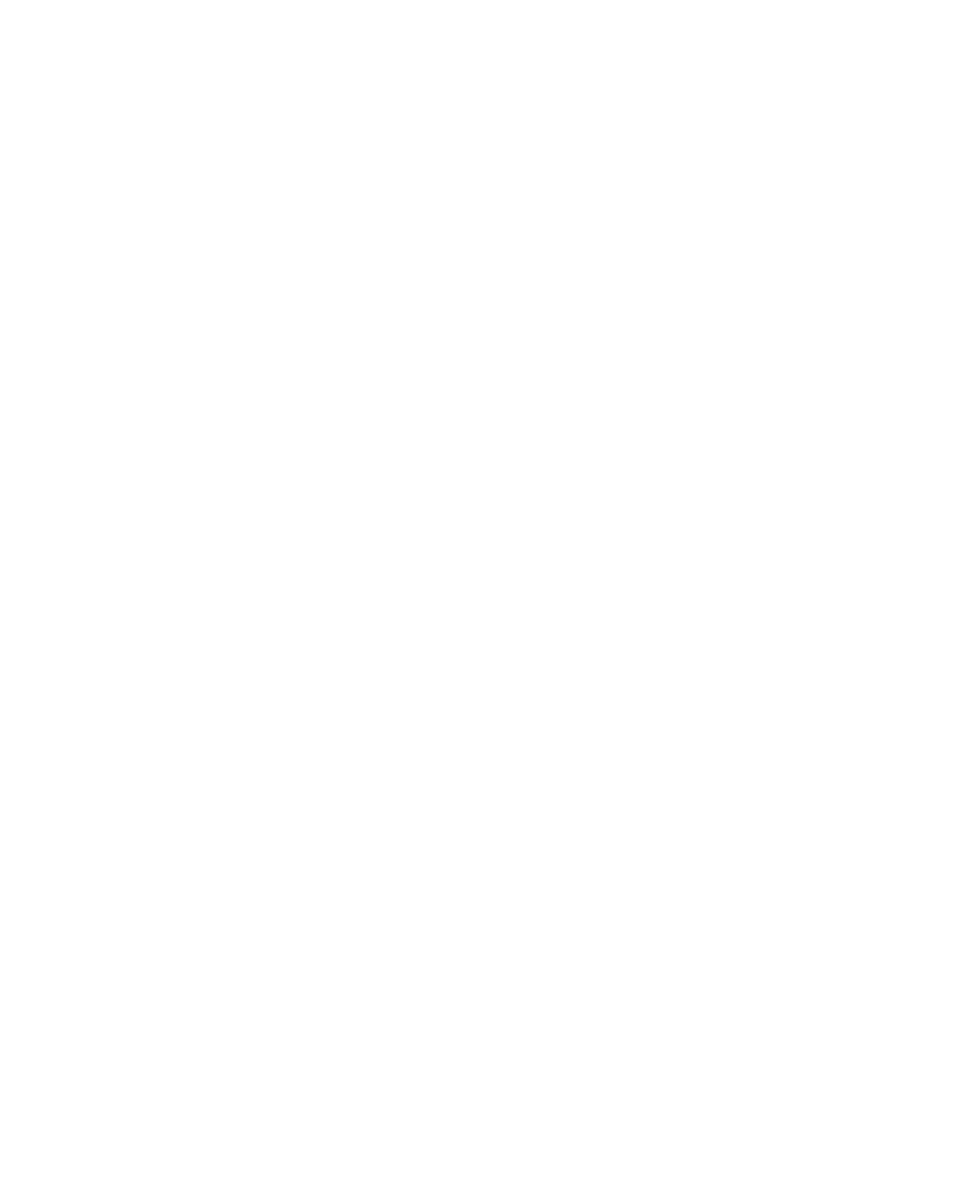
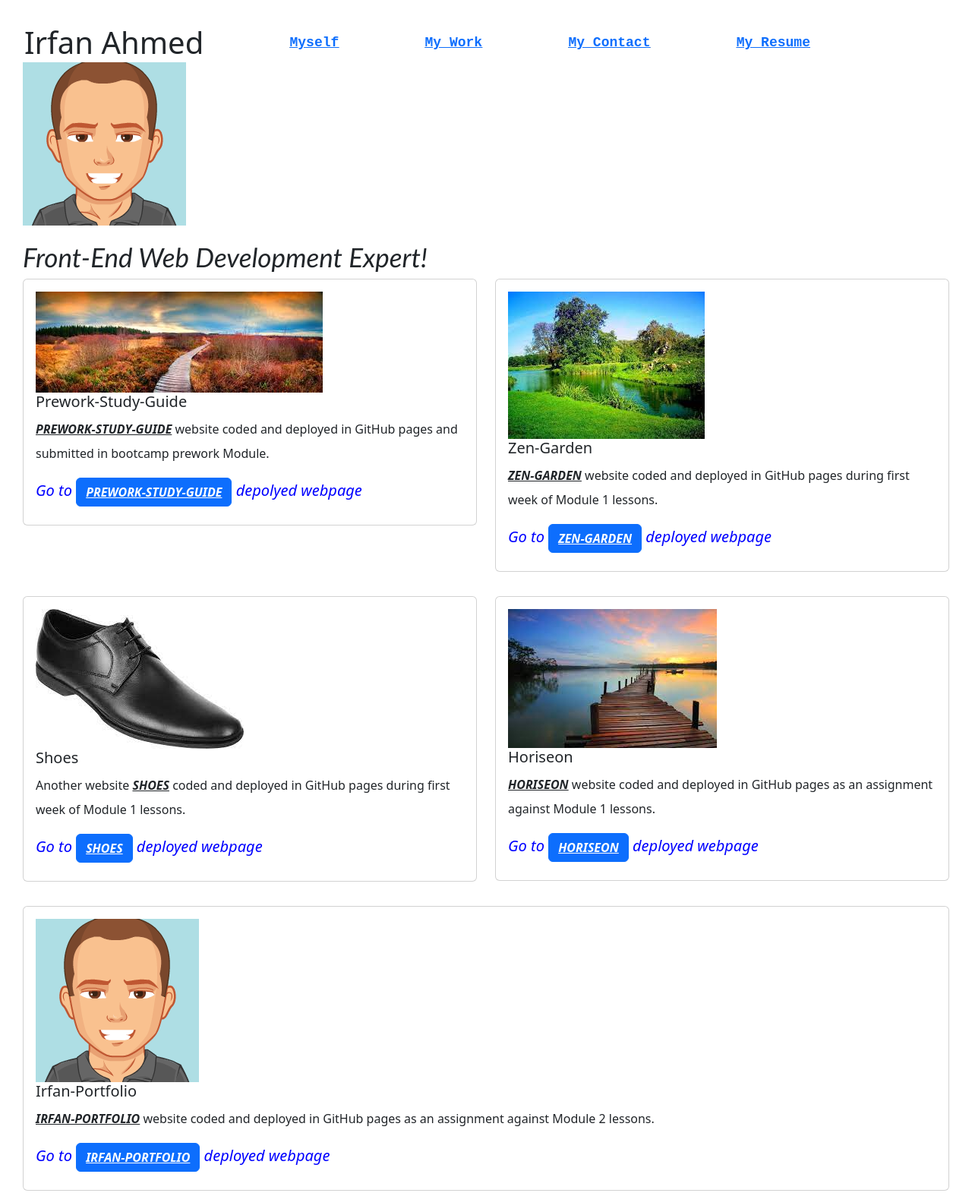
Before and after one commit to heirfanahmed/bootstrap-portfolio, a plain HTML site: page index.html in a window 1280 px wide. Shown: the whole page at 76% size. Before the commit the page ends 800 px from the top, so only its background shows below. Drawn offline with nearby package versions, Linux system fonts and the light colour scheme.

Commit message:
codes of My Work navigation and links added to html and css files

```diff
--- a/css/style.css
+++ b/css/style.css
@@ -0,0 +1,51 @@
+body {
+    margin: 25px;
+    padding: 5px;
+    line-height: 2;
+  }
+
+h1 {
+    margin: 0;
+}
+
+.header {
+    display:flex;
+    width: 100%;
+    align-items: center;
+    font-size: 24px;
+    padding: 2px;
+  }
+
+#navigation {
+    display: flex;
+    width: 75%;
+    align-items: align-right;
+    justify-content: space-evenly;
+    cursor: pointer;
+    text-decoration: underline;
+    font-family:'Courier New', Courier, monospace;
+    font-size: large;
+    font-weight: bold;
+  }
+
+h2 {
+    font-family: 'Trebuchet MS', 'Lucida Sans Unicode', 'Lucida Grande', 'Lucida Sans', Arial, sans-serif;
+    font-size: 35px;
+    margin-top: 20px;
+    font-style: italic;
+  }
+
+  .card {
+    display: display;
+  }
+
+  a :hover {
+    background-color: green;
+    box-shadow: 5px 5px 5px 5px red;
+  }
+
+  h3 {
+    font-style: italic;
+    font-size: 20px;
+    color: blue;
+  }
--- a/index.html
+++ b/index.html
@@ -6,33 +6,110 @@
     <meta name="viewport" content="width=device-width, initial-scale=1.0">
 
     <!-- Bootstrap CSS -->
-    <link rel="stylesheet" href="https://stackpath.bootstrapcdn.com/bootstrap/4.3.1/css/bootstrap.min.css"
-    integrity="sha384-ggOyR0iXCbMQv3Xipma34MD+dH/1fQ784/j6cY/iJTQUOhcWr7x9JvoRxT2MZw1T" crossorigin="anonymous">
-    <link href="https://fonts.googleapis.com/css?family=Anton|Jura&display=swap" rel="stylesheet">
+        <link href="https://cdn.jsdelivr.net/npm/bootstrap@5.2.3/dist/css/bootstrap.min.css" rel="stylesheet" integrity="sha384-rbsA2VBKQhggwzxH7pPCaAqO46MgnOM80zW1RWuH61DGLwZJEdK2Kadq2F9CUG65" crossorigin="anonymous">
 
-    <!-- Custom styles for this template -->
-   <link href="css/style.css" rel="stylesheet">
+        <!-- <link rel="stylesheet" href="https://cdn.jsdelivr.net/npm/bootstrap@5.2.3/dist/css/bootstrap.min.css"> -->
+
+        <!-- <link rel="stylesheet" href="https://stackpath.bootstrapcdn.com/bootstrap/4.3.1/css/bootstrap.min.css"
+        integrity="sha384-ggOyR0iXCbMQv3Xipma34MD+dH/1fQ784/j6cY/iJTQUOhcWr7x9JvoRxT2MZw1T" crossorigin="anonymous"> -->
+        <!-- <link href="https://fonts.googleapis.com/css?family=Anton|Jura&display=swap" rel="stylesheet"> -->
+
+
+
+   <!-- Custom styles for this template -->
+
+       <link href="css/style.css" rel="stylesheet">
 
     <title>bootstrap-portfolio</title>
 </head>
 <body>
 
-    <!-- Links to my previous deployed websites:
-        Prework-Study-Guide: https://heirfanahmed.github.io/prework-study-guide/
-        Zen-Garden:  https://heirfanahmed.github.io/zen-garden/
-        Shoes:  https://heirfanahmed.github.io/shoes/
-        Horiseon: https://heirfanahmed.github.io/horiseon/
-        Irfan-Portfolio:  https://heirfanahmed.github.io/irfan-portfolio/
-        -->
+<!-- Navigation bar and navigation menu -->
+<header>
+    <div class="header">
+        <h1>Irfan Ahmed</h1>
+        <nav id="navigation">
+                  <a href="#">Myself</a>
+                  <a href="#work">My Work</a>
+                  <a href="#">My Contact</a>
+                  <a href="#">My Resume</a>
+        </nav>
+    </div>
+</header>
 
-    <!-- Links to 5 background images:
-        prework-study-guide: "images/prework-study-guide.jpg"
-        zen-garden: "images/zen-garden.jpg"
-        shoes: "images/shoes.jpg"
-        horiseon: "images/horiseon.jpg"
-        irfan-portfolio: "images/irfan-portfolio.png"
-    -->
 
+<div class="icons">
+    <img src="images/irfan-portfolio.png" alt="Irfan dummy photo">
+</div>
+
+<section>
+    <div id="hero-banner">
+      <h2>Front-End Web Development Expert!</h2>
+    </div>
+</section>
+
+
+<!-- Bootstrap cards used below -->
+<div id="work">
+    <div class="row">
+    <div class="col-sm-6">
+      <div class="card">
+        <div class="card-body">
+        <img src="images/prework-study-guide.jpg" alt="background image of prework-study-guide card-title" srcset="">
+          <h5 class="card-title">Prework-Study-Guide</h5>
+          <p class="card-text"><b><u><i>PREWORK-STUDY-GUIDE</i></u></b> website coded and deployed in GitHub pages and submitted in bootcamp prework Module.</p>
+          <h3>Go to <a href="https://heirfanahmed.github.io/prework-study-guide/" target="_blank" class="btn btn-primary"><b><u><i>PREWORK-STUDY-GUIDE</i></u></b></a> depolyed webpage</h3>
+        </div>
+      </div>
+    </div>
+    <div class="col-sm-6">
+      <div class="card">
+        <div class="card-body">
+            <img src="images/zen-garden.jpg" alt="background image of zen-garden card-title" srcset="">
+            <h5 class="card-title">Zen-Garden</h5>
+          <p class="card-text"><b><u><i>ZEN-GARDEN</i></u></b> website coded and deployed in GitHub pages during first week of Module 1 lessons.</p>
+          <h3>Go to <a href="https://heirfanahmed.github.io/zen-garden/" target="_blank" class="btn btn-primary"><b><u><i>ZEN-GARDEN</i></u></b></a> deployed webpage</h3>
+        </div>
+      </div>
+    </div>
+  </div>
+<br>
+<div class="row">
+    <div class="col-sm-6">
+      <div class="card">
+        <div class="card-body">
+          <img src="images/shoes.jpg" alt="background image of shoes card-title" srcset="">
+          <h5 class="card-title">Shoes</h5>
+          <p class="card-text">Another website <b><u><i>SHOES</i></u></b> coded and deployed in GitHub pages during first week of Module 1 lessons.</p>
+          <h3>Go to <a href="https://heirfanahmed.github.io/shoes/" target="_blank" class="btn btn-primary"><b><u><i>SHOES</i></u></b></a> deployed webpage</h3>
+        </div>
+      </div>
+    </div>
+    <div class="col-sm-6">
+      <div class="card">
+        <div class="card-body">
+            <img src="images/horiseon.jpg" alt="background image of horiseon card-title" srcset="">
+            <h5 class="card-title">Horiseon</h5>
+          <p class="card-text"><i><u><b>HORISEON</i></u></b> website coded and deployed in GitHub pages as an assignment against Module 1 lessons.</p>
+          <h3>Go to <a href="https://heirfanahmed.github.io/horiseon/" target="_blank" class="btn btn-primary"><i><u><b>HORISEON</i></u></b></a> deployed webpage</h3>
+        </div>
+      </div>
+    </div>
+  </div>
+  <br>
+  <div class="row">
+      <div class="col-sm-12">
+        <div class="card">
+          <div class="card-body">
+            <img src="images/irfan-portfolio.png" alt="background image of irfan-portfolio card-title" srcset="">
+            <h5 class="card-title">Irfan-Portfolio</h5>
+            <p class="card-text"><i><u><b>IRFAN-PORTFOLIO</i></u></b> website coded and deployed in GitHub pages as an assignment against Module 2 lessons.</p>
+            <h3>Go to <a href="https://heirfanahmed.github.io/irfan-portfolio/" target="_blank" class="btn btn-primary"><i><u><b>IRFAN-PORTFOLIO</i></u></b></a> deployed webpage</h3>
+          </div>
+        </div>
+      </div>
+    </div>
+</div>
 </body>
 
 </html>
```
Also changed, not shown: 1 other file.
